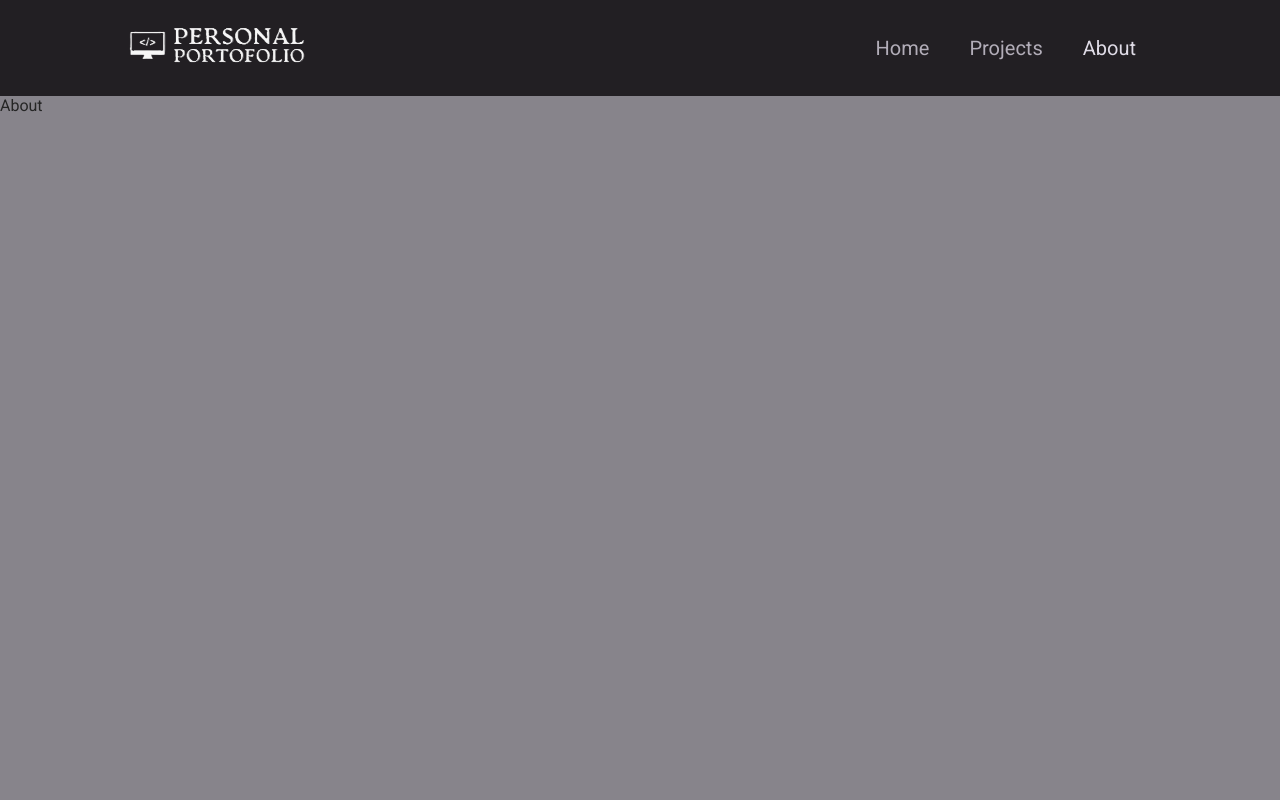
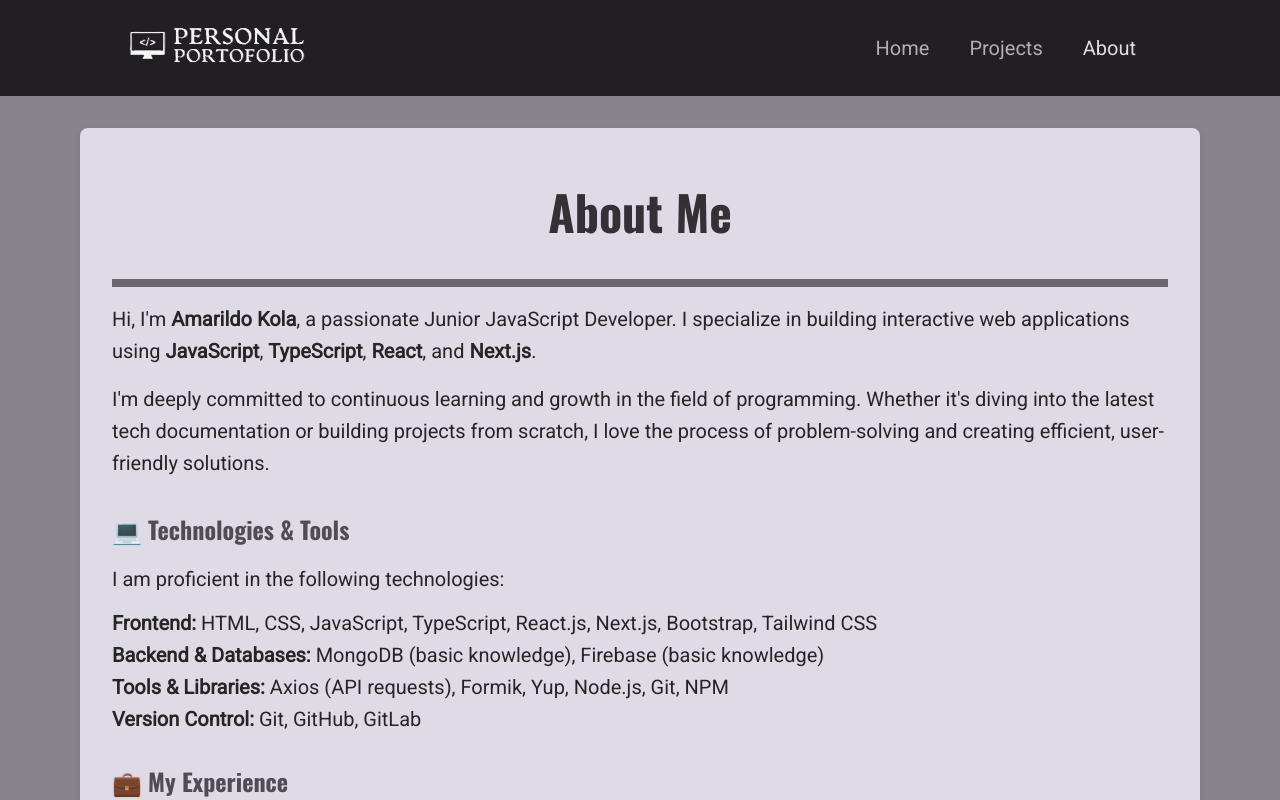
Before and after one commit to Amarildo05/Personal-Portfolio-Website, a React (Vite) app: page /about in a window 1280 px wide. Shown: the top 800 px of the page. Built offline with nearby package versions, Linux system fonts and the light colour scheme.

Commit message:
Added the About page/hardcoded but clean code

```diff
--- /dev/null
+++ b/src/componenets/about/AboutMe.css
@@ -0,0 +1,61 @@
+.about {
+  width: 90%;
+  max-width: 70rem;
+  margin: 2rem auto;
+  background-color: var(--color-grey-100);
+  padding: var(--size-4);
+  border-radius: 8px;
+  box-shadow: 0 4px 8px rgba(0, 0, 0, 0.1);
+}
+
+.about-header {
+  padding-bottom: var(--size-8);
+  border-bottom: 8px solid var(--color-grey-600);
+  margin: var(--size-4) 0;
+  display: flex;
+  flex-direction: row;
+  justify-content: space-around;
+  align-items: center;
+  gap: 1rem;
+}
+
+.about-header h1 {
+  font-size: var(--size-12);
+  color: var(--color-grey-800);
+  margin: 0;
+  line-height: initial;
+  text-align: center;
+}
+
+.about-content p {
+  font-size: var(--size-5);
+  line-height: var(--size-8);
+  margin: var(--size-4) 0;
+}
+
+.about-content ul {
+  list-style-type: none;
+  padding: 0;
+  margin: var(--size-4) 0;
+}
+
+.about-content ul li {
+  font-size: var(--size-5);
+  margin-bottom: var(--size-2);
+}
+
+.about-content h2 {
+  font-size: var(--size-6);
+  margin-top: var(--size-8);
+  color: var(--color-grey-700);
+}
+
+@media (min-width: 768px) {
+  .about {
+    padding: var(--size-8);
+  }
+
+  .about-header {
+    text-align: left;
+  }
+}
--- /dev/null
+++ b/src/componenets/about/AboutMe.jsx
@@ -0,0 +1,24 @@
+import "./AboutMe.css";
+import Approach from "./Approach";
+import Experience from "./Experience";
+import HeroAbout from "./HeroAbout";
+import Journey from "./Journey";
+import Technologies from "./Technologies";
+
+export default function AboutMe() {
+  return (
+    <section className="about">
+      <header className="about-header">
+        <h1>About Me</h1>
+      </header>
+
+      <div className="about-content">
+        <HeroAbout />
+        <Technologies />
+        <Experience />
+        <Journey />
+        <Approach />
+      </div>
+    </section>
+  );
+}
--- /dev/null
+++ b/src/componenets/about/Approach.jsx
@@ -0,0 +1,33 @@
+export default function Approach() {
+  return (
+    <div>
+      <h2>
+        <span role="img" aria-label="brain">
+          🧠
+        </span>{" "}
+        My Approach
+      </h2>
+      <p>
+        I approach every project with patience, discipline, and a passion for
+        coding. Curiosity is what drives me to dive deep into new technologies,
+        and my ability to understand the logic of a technology quickly helps me
+        stay ahead in this fast-paced field. I believe in writing clean,
+        maintainable code and delivering solutions that not only work but are
+        also scalable and efficient.
+      </p>
+
+      <h2>
+        <span role="img" aria-label="future">
+          📈
+        </span>{" "}
+        Looking Ahead
+      </h2>
+      <p>
+        As I continue to grow in my career, I am excited to take on more
+        challenging projects and learn from experienced developers. I am always
+        looking for opportunities to collaborate, innovate, and make an impact
+        with technology.
+      </p>
+    </div>
+  );
+}
--- /dev/null
+++ b/src/componenets/about/Experience.jsx
@@ -0,0 +1,38 @@
+export default function Experience() {
+  return (
+    <div>
+      {" "}
+      <h2>
+        <span role="img" aria-label="briefcase">
+          💼
+        </span>{" "}
+        My Experience
+      </h2>
+      <p>
+        I have had the opportunity to work on real projects and collaborate with
+        clients, which has helped me build valuable practical experience. Here
+        are some key projects:
+      </p>
+      <h3>E-Commerce Project</h3>
+      <p>
+        I worked remotely with a team on an e-commerce project. This was my
+        first time working in a team on a real project, and I was responsible
+        for completing simple tasks. It was an exciting experience where I
+        learned the importance of teamwork, responsibility, and meeting
+        deadlines. The project was built using <strong>Next.js</strong> with{" "}
+        <strong> TypeScript</strong>,<strong>Tailwind CSS</strong> for the
+        design, and <strong>PrimeReact</strong> for most of the components.
+      </p>
+      <h3>Landing Page for Google Ads</h3>
+      <p>
+        I developed a landing page for a client that would later be used for
+        Google Ads. The project was challenging as the deadline was tight — just
+        one and a half days! Despite the time constraints, I was dedicated and
+        fully invested in completing the task with high quality. The landing
+        page was built using <strong>HTML</strong>, <strong>CSS</strong>,{" "}
+        <strong>Bootstrap</strong>, and a bit of <strong>JavaScript</strong> to
+        keep the page lightweight and optimized for Google Ads.
+      </p>
+    </div>
+  );
+}
--- /dev/null
+++ b/src/componenets/about/HeroAbout.jsx
@@ -0,0 +1,19 @@
+export default function HeroAbout() {
+  return (
+    <div>
+      <p>
+        Hi, I&apos;m <strong>Amarildo Kola</strong>, a passionate Junior
+        JavaScript Developer. I specialize in building interactive web
+        applications using <strong>JavaScript</strong>,{" "}
+        <strong>TypeScript</strong>, <strong>React</strong>, and{" "}
+        <strong>Next.js</strong>.
+      </p>
+      <p>
+        I&apos;m deeply committed to continuous learning and growth in the field
+        of programming. Whether it&apos;s diving into the latest tech
+        documentation or building projects from scratch, I love the process of
+        problem-solving and creating efficient, user-friendly solutions.
+      </p>
+    </div>
+  );
+}
--- /dev/null
+++ b/src/componenets/about/Journey.jsx
@@ -0,0 +1,32 @@
+export default function Journey() {
+  return (
+    <div>
+      <h2>
+        <span role="img" aria-label="rocket">
+          🚀
+        </span>{" "}
+        My Journey
+      </h2>
+      <p>
+        I recently completed a <strong>JavaScript Bootcamp</strong> at{" "}
+        <strong>SDA by Protik</strong> in Tirana, Albania, where I gained a
+        solid foundation in web development. Before that, I completed several
+        online courses, including:
+      </p>
+      <ul>
+        <li>- JavaScript Basics</li>
+        <li>- Web Development Guide</li>
+        <li>- Next.js 15 & React - The Complete Guide (Udemy)</li>
+        <li>
+          - The Next.js 13 Bootcamp - The Complete Developer Guide (Udemy)
+        </li>
+      </ul>
+      <p>
+        These courses gave me a strong understanding of how web development
+        works, and the bootcamp enhanced my skills in HTML, CSS, JavaScript,
+        TypeScript, and React. My goal is to keep growing and refining my
+        expertise to tackle complex challenges.
+      </p>
+    </div>
+  );
+}
--- /dev/null
+++ b/src/componenets/about/Technologies.jsx
@@ -0,0 +1,30 @@
+export default function Technologies() {
+  return (
+    <div>
+      <h2>
+        <span role="img" aria-label="tools">
+          💻
+        </span>{" "}
+        Technologies & Tools
+      </h2>
+      <p>I am proficient in the following technologies:</p>
+      <ul>
+        <li>
+          <strong>Frontend:</strong> HTML, CSS, JavaScript, TypeScript,
+          React.js, Next.js, Bootstrap, Tailwind CSS
+        </li>
+        <li>
+          <strong>Backend & Databases:</strong> MongoDB (basic knowledge),
+          Firebase (basic knowledge)
+        </li>
+        <li>
+          <strong>Tools & Libraries:</strong> Axios (API requests), Formik, Yup,
+          Node.js, Git, NPM
+        </li>
+        <li>
+          <strong>Version Control:</strong> Git, GitHub, GitLab
+        </li>
+      </ul>
+    </div>
+  );
+}
--- a/src/pages/About.jsx
+++ b/src/pages/About.jsx
@@ -1,7 +1,9 @@
+import AboutMe from "../componenets/about/AboutMe";
+
 export default function About() {
   return (
     <div>
-      About
+      <AboutMe />
     </div>
   );
 }
```
